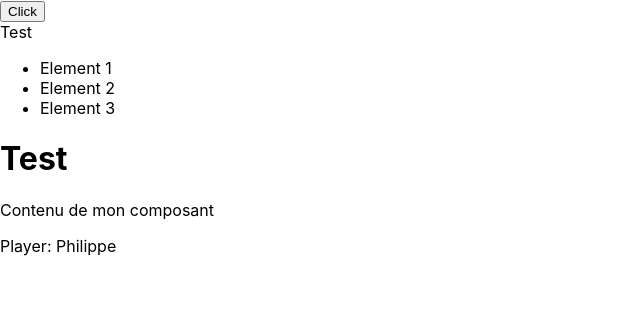
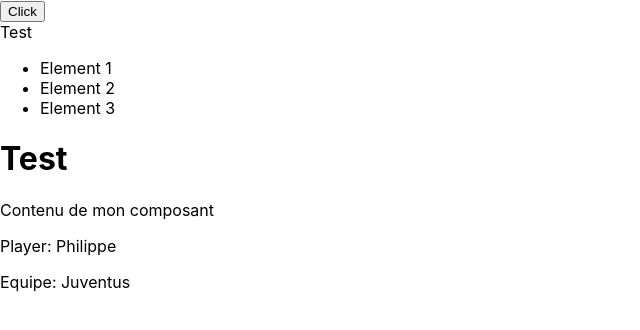
Before and after one commit to pcuisinaud/formation-reactjs, a React (Create React App) app in the folder reactjs/demo/: page / in a window 1280 px wide. Shown: the top 330 px of the page, without its empty margins (0-640 px from the left). Built offline with nearby package versions, Linux system fonts and the light colour scheme.

Commit message:
empty node

```diff
--- a/reactjs/demo/src/MyApp.js
+++ b/reactjs/demo/src/MyApp.js
@@ -10,10 +10,16 @@ function Test(props) {
 }
 
 class Player extends React.Component {
-
+    constructor(props) {
+        super(props);
+        this.state = { team: "Juventus" }
+    }
     render() {
         return (
-            <p>Player: {this.props.name}</p>
+            <>
+                <p>Player: {this.props.name}</p>
+                <p>Equipe: {this.state.team}</p>
+            </>
         )
     }
 }
```
